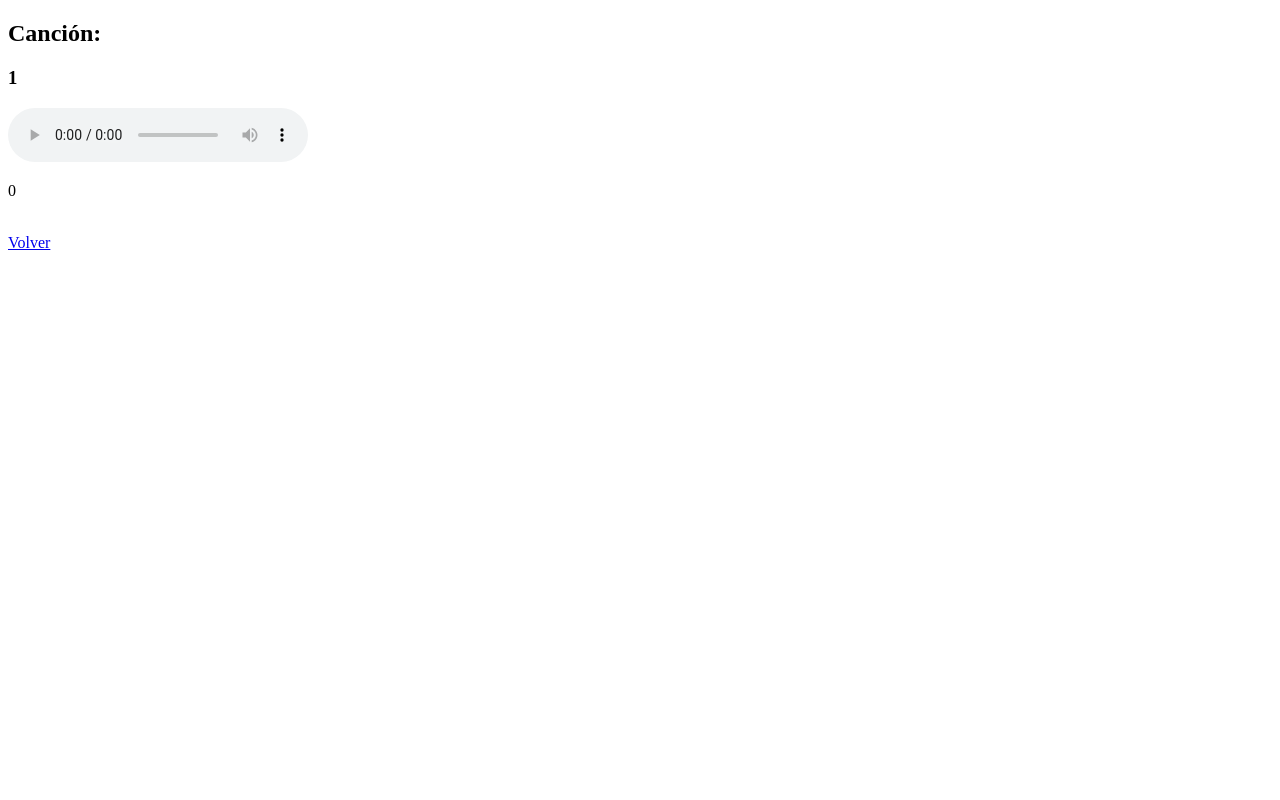
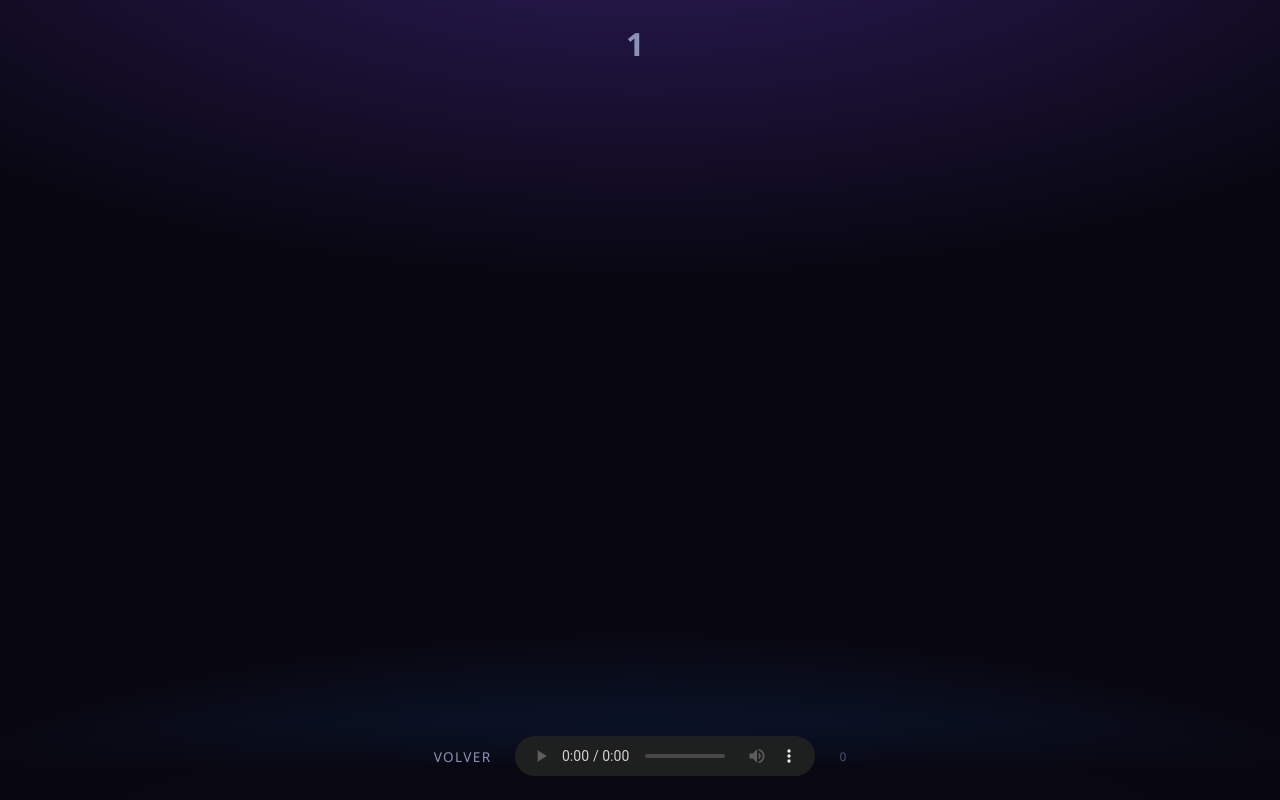
Before and after one commit to ArkaitzAmostegi/Karaoke, a Flask app: page /cantar/1 in a window 1280 px wide. Run offline with Flask 3, Linux system fonts and the light colour scheme.

Commit message:
Iluminación de canciones y css

```diff
--- a/app.py
+++ b/app.py
@@ -48,8 +48,11 @@
         sello = linea[1:cierre]
         letra = linea[cierre+1:]
         minutos, segundos = sello.split(":")
-        tiempo = (int(minutos)*60) + float(segundos)
-        lineas.append({"tiempo":tiempo, "texto":letra})
+        try:
+            tiempo = (int(minutos)*60) + float(segundos)
+            lineas.append({"tiempo":tiempo, "texto":letra})
+        except ValueError:
+            continue
 
     return (lineas)
 
--- /dev/null
+++ b/static/style.css
@@ -0,0 +1,111 @@
+:root {
+            --fondo:   #080711;
+            --acento:  #ffc24d;
+            --proxima: #737dA0;
+            --pasada:  #2b3050;
+        }
+
+        * { box-sizing: border-box; }
+
+        html, body { height: 100%; }
+
+        body {
+            margin: 0;
+            overflow: hidden;                 /* la pagina no se mueve; se mueve la letra */
+            display: flex;
+            flex-direction: column;
+            font-family: "Segoe UI", system-ui, sans-serif;
+            color: #fff;
+            background:
+                radial-gradient(ellipse 120% 80% at 50% -15%, #2e1c5c 0%, transparent 62%),
+                radial-gradient(ellipse 110% 60% at 50% 115%, #0e2b52 0%, transparent 60%),
+                var(--fondo);
+        }
+
+        /* ---------- cabecera ---------- */
+        header {
+            flex: 0 0 auto;
+            text-align: center;
+            padding: 1.4rem 1rem .4rem;
+        }
+        header .titulo {
+            margin: 0;
+            font-size: 2rem;
+            font-weight: 600;
+            letter-spacing: .3em;
+            text-transform: uppercase;
+            color: #8b93b5;
+        }
+
+        /* ---------- la letra ---------- */
+        main {
+            flex: 1 1 auto;
+            overflow-y: auto;
+            text-align: center;
+            padding: 34vh 6vw;                /* para que la 1a y la ultima puedan centrarse */
+            perspective: 900px;               /* <- esto es lo que crea la profundidad 3D */
+            perspective-origin: 50% 45%;
+            scrollbar-width: none;
+        }
+        main::-webkit-scrollbar { display: none; }
+
+        /* estado por defecto = ya cantada: hundida, apagada y desenfocada */
+        .linea {
+            margin: 0 0 1.6rem;
+            font-size: 1.9rem;
+            font-weight: 600;
+            line-height: 1.25;
+            color: var(--pasada);
+            opacity: .5;
+            filter: blur(1.3px);
+            transform: translateZ(-170px) scale(.92);
+            transition: transform .45s cubic-bezier(.22,.61,.36,1),
+                        color .35s, opacity .35s, filter .35s, text-shadow .35s;
+        }
+
+        /* las que vienen despues de la actual = aun por cantar */
+        .linea.actual ~ .linea {
+            color: var(--proxima);
+            opacity: .85;
+            filter: blur(.4px);
+            transform: translateZ(-90px) scale(.96);
+        }
+
+        /* la que toca AHORA: se adelanta hacia ti y se enciende */
+        .linea.actual {
+            color: var(--acento);
+            opacity: 1;
+            filter: none;
+            transform: translateZ(70px) scale(1);
+            text-shadow: 0 0 26px rgba(255,194,77,.55),
+                        0 0 70px rgba(255,140,60,.28);
+        }
+
+        /* ---------- pie con los controles ---------- */
+        footer {
+            flex: 0 0 auto;
+            display: flex;
+            align-items: center;
+            justify-content: center;
+            gap: 1.5rem;
+            padding: 1rem 1.2rem 1.5rem;
+            background: linear-gradient(to top, rgba(8,7,17,.96) 40%, transparent);
+        }
+        audio {
+            height: 40px;
+            filter: invert(.92) hue-rotate(190deg) saturate(.35);
+        }
+        footer a {
+            color: #8b93b5;
+            text-decoration: none;
+            font-size: .85rem;
+            letter-spacing: .1em;
+            text-transform: uppercase;
+        }
+        footer a:hover { color: #fff; }
+        #reloj {
+            margin: 0;
+            font-size: .75rem;
+            color: #4a5170;
+            font-variant-numeric: tabular-nums;
+        }
--- a/templates/cantar.html
+++ b/templates/cantar.html
@@ -3,36 +3,57 @@
 <head>
     <meta charset="UTF-8">
     <meta name="viewport" content="width=device-width, initial-scale=1.0">
-    <title>Cantar</title>
+    <title>{{ cancion }}</title>
+    <link rel="stylesheet" href="{{ url_for('static', filename='style.css') }}">
 </head>
 <body>
-    <h2>Canción: </h2>
-    <h3>{{cancion}}</h3>
-    {% for linea in lineas %}
-    <h4>{{ linea.texto }}</h4>
-    {% endfor %}
-    <audio id="reproductor" controls src="{{ url_for('sonar', cancion_id=cancion) }}"></audio>
-    <p id="reloj">0</p>
-    <br>
-    <a href="{{url_for('portada')}}">Volver</a>
-</body>
+
+    <header>
+        <p class="titulo">{{ cancion }}</p>
+    </header>
+
+    <main>
+        {% for linea in lineas %}
+        <h4 class="linea">{{ linea.texto }}</h4>
+        {% endfor %}
+    </main>
+
+    <footer>
+        <a href="{{ url_for('portada') }}">Volver</a>
+        <audio id="reproductor" controls src="{{ url_for('sonar', cancion_id=cancion) }}"></audio>
+        <p id="reloj">0</p>
+    </footer>
+
 <script>
     const audio = document.getElementById("reproductor");
     const reloj = document.getElementById("reloj");
+    const ELEMENTOS = document.querySelectorAll(".linea");
     const LINEAS = {{ lineas | tojson }};
-    console.log(LINEAS.length);
+
+    let anterior = -1;                       // que linea estaba marcada en el tic anterior
 
     audio.addEventListener("timeupdate", function () {
         reloj.textContent = audio.currentTime.toFixed(2);
-        let valor = null;
-        for(i=0;i<LINEAS.length;i++){
-            if(LINEAS[i].tiempo<= (audio.currentTime+3)){
-                valor = LINEAS[i];
+
+        let indice = -1;
+        for (let i = 0; i < LINEAS.length; i++) {
+            if (LINEAS[i].tiempo <= (audio.currentTime + 1)) {
+                indice = i;
             }
         }
-        if (valor){
-            console.log(valor.texto)
+
+        for (let j = 0; j < ELEMENTOS.length; j++) {
+            ELEMENTOS[j].classList.toggle("actual", j === indice);
+        }
+
+        // solo mover la pantalla cuando CAMBIA de linea, no en cada tic
+        if (indice !== anterior) {
+            anterior = indice;
+            if (indice >= 0) {
+                ELEMENTOS[indice].scrollIntoView({ block: "center", behavior: "smooth" });
+            }
         }
     });
 </script>
+</body>
 </html>
```
Also changed, not shown: 1 other file.
